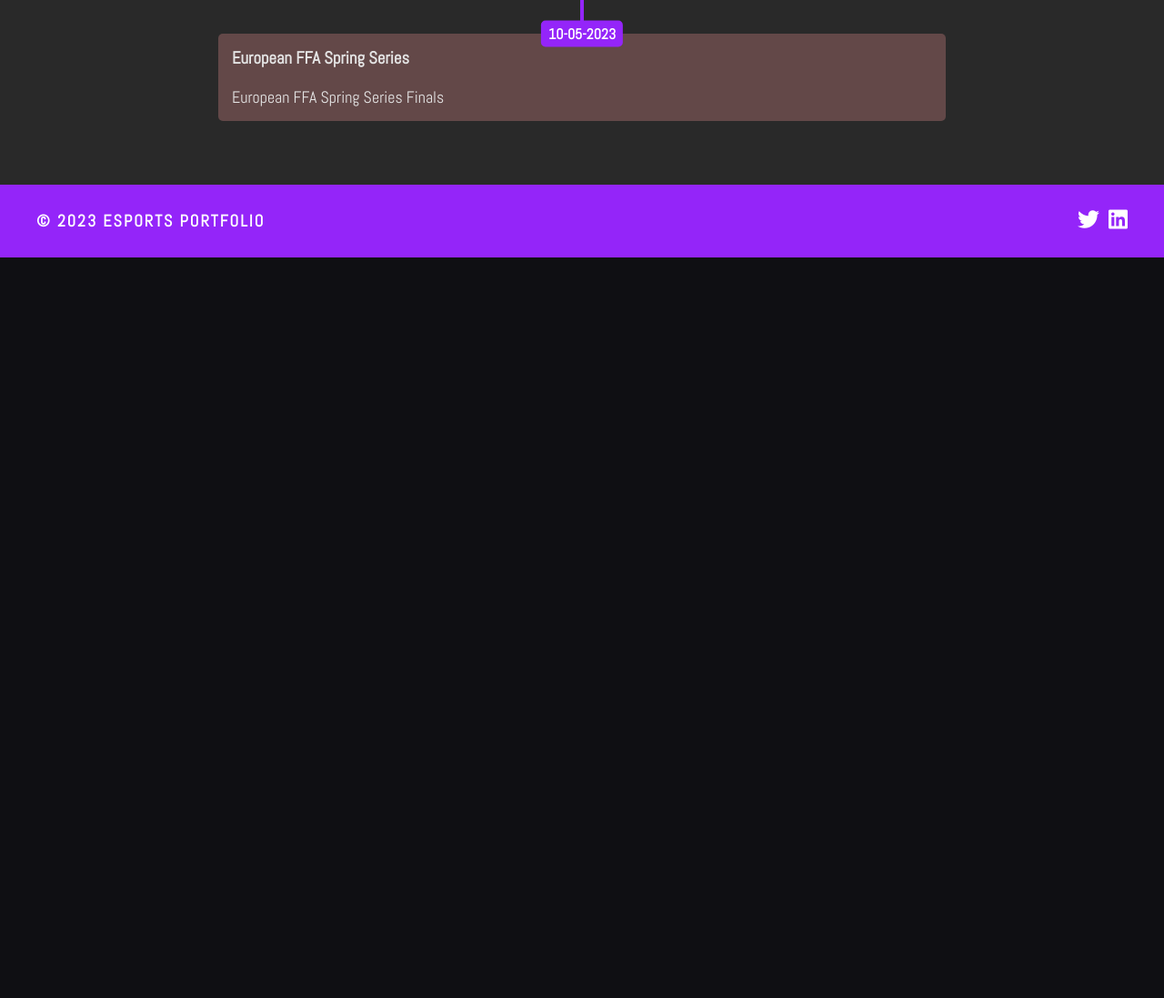
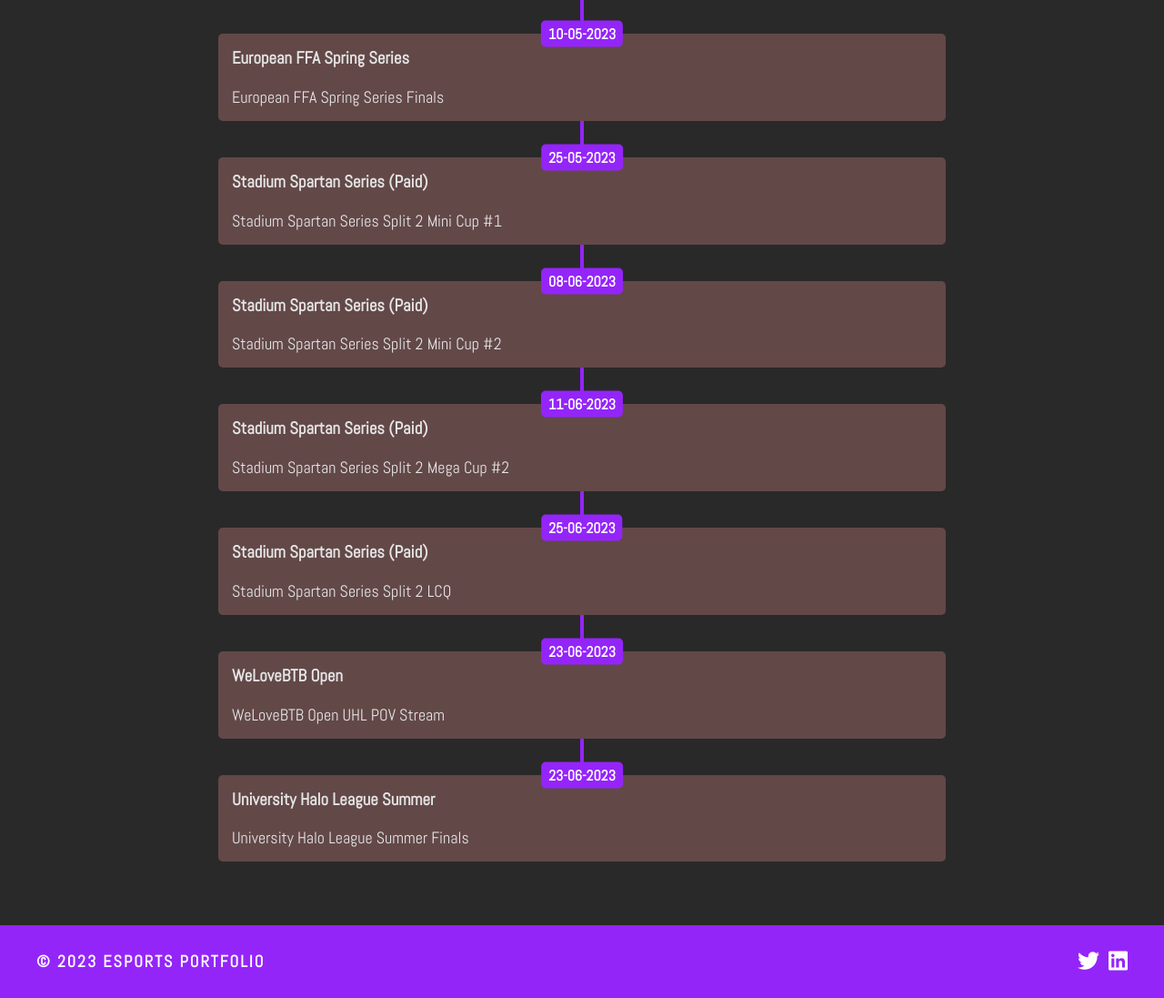
Before and after one commit to speed90009/EsportsPorfolio, a plain HTML site: page portfolio.html in a window 1280 px wide. Shown: the part 2870-3967 px from the top of the page at 91% size. Before the commit the page ends 3153 px from the top, so only its background shows below. Drawn offline with Linux system fonts and the light colour scheme.

Commit message:
Update portfolio.html

```diff
--- a/portfolio.html
+++ b/portfolio.html
@@ -173,6 +173,48 @@
               <p>European FFA Spring Series Finals</p>
             </div>
           </div>
+          <div class="timeline-event">
+            <div class="timeline-event-date">25-05-2023</div>
+            <div class="timeline-event-content">
+              <h3>Stadium Spartan Series (Paid)</h3>
+              <p>Stadium Spartan Series Split 2 Mini Cup #1</p>
+            </div>
+          </div>
+          <div class="timeline-event">
+            <div class="timeline-event-date">08-06-2023</div>
+            <div class="timeline-event-content">
+              <h3>Stadium Spartan Series (Paid)</h3>
+              <p>Stadium Spartan Series Split 2 Mini Cup #2</p>
+            </div>
+          </div>
+          <div class="timeline-event">
+            <div class="timeline-event-date">11-06-2023</div>
+            <div class="timeline-event-content">
+              <h3>Stadium Spartan Series (Paid)</h3>
+              <p>Stadium Spartan Series Split 2 Mega Cup #2</p>
+            </div>
+          </div>
+          <div class="timeline-event">
+            <div class="timeline-event-date">25-06-2023</div>
+            <div class="timeline-event-content">
+              <h3>Stadium Spartan Series (Paid)</h3>
+              <p>Stadium Spartan Series Split 2 LCQ</p>
+            </div>
+          </div>
+          <div class="timeline-event">
+            <div class="timeline-event-date">23-06-2023</div>
+            <div class="timeline-event-content">
+              <h3>WeLoveBTB Open</h3>
+              <p>WeLoveBTB Open UHL POV Stream</p>
+            </div>
+          </div>
+          <div class="timeline-event">
+            <div class="timeline-event-date">23-06-2023</div>
+            <div class="timeline-event-content">
+              <h3>University Halo League Summer</h3>
+              <p>University Halo League Summer Finals</p>
+            </div>
+          </div>
         </div>
       </div>
     </main>
```
